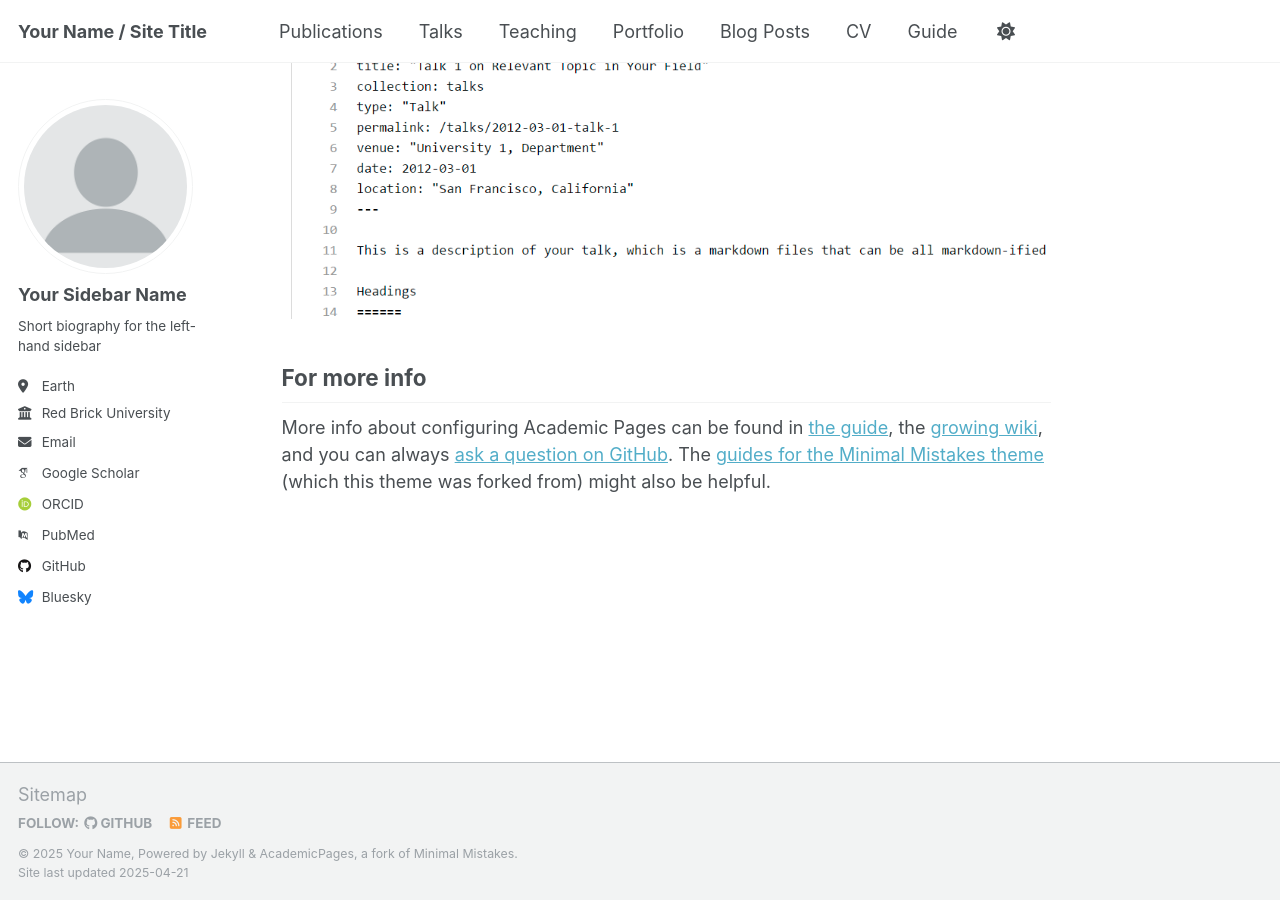
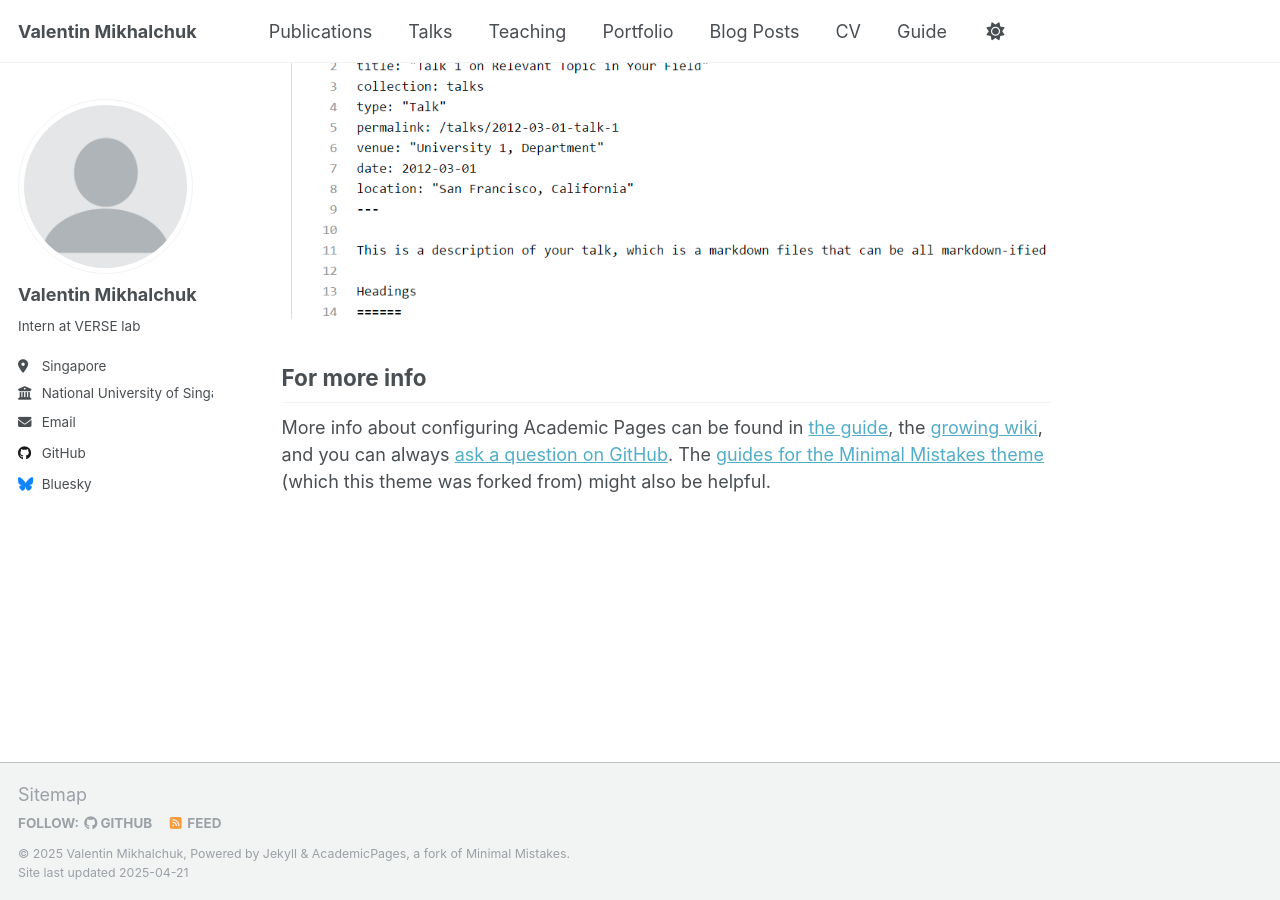
Before and after one commit to ValyMihalchuk/ValyMihalchuk.github.io, a Jekyll site: the page built from _pages/about.md, in a window 1280 px wide and 900 px high, scrolled down 2636 px. Built offline with Jekyll 4.4.1, drawn with Linux system fonts in a browser that asks for light colours; some web fonts are replaced.

Commit message:
Update _config.yml

```diff
--- a/_config.yml
+++ b/_config.yml
@@ -9,13 +9,13 @@
 # Basic Site Settings
 locale                   : "en-US"
 site_theme               : "default"
-title                    : "Your Name / Site Title"
+title                    : "Valentin Mikhalchuk"
 title_separator          : "-"
-name                     : &name "Your Name"
-description              : &description "personal description"
-url                      : https://academicpages.github.io # the base hostname & protocol for your site e.g. "https://[your GitHub username].github.io"
+name                     : &name "Valentin Mikhalchuk"
+description              : &description "Intern at VERSE lab"
+url                      : https://valymihalchuk.github.io/ # the base hostname & protocol for your site e.g. "https://[your GitHub username].github.io"
 baseurl                  : "" # the subpath of your site, e.g. "/blog"
-repository               : "academicpages/academicpages.github.io"
+repository               : "ValyMihalchuk.github.io"
 
 # Site Author - The following control what appear as part of the author content on the side bar.
 #               If a field is blank the icon and link will not appear, otherwise it will be shown.
@@ -23,29 +23,21 @@
 author:
   # Biographic information
   avatar           : "profile.png"
-  name             : "Your Sidebar Name"
+  name             : "Valentin Mikhalchuk"
   pronouns         : # example: "she/her"
-  bio              : "Short biography for the left-hand sidebar"
-  location         : "Earth"
-  employer         : "Red Brick University"
+  bio              : "Intern at VERSE lab"
+  location         : "Singapore"
+  employer         : "National University of Singapore"
   uri              : # URL
-  email            : "none@example.org"
+  email            : "valy378@gmail.com"
 
   # Academic websites
-  arxiv            : # URL - Update with the correct link to your profile
-  googlescholar    : "https://scholar.google.com/citations?user=PS_CX0AAAAAJ"
-  impactstory      : # URL
-  orcid            : "http://orcid.org/yourorcidurl"
-  semantic         : # URL
-  pubmed           : "https://www.ncbi.nlm.nih.gov/pubmed/?term=john+snow"
-  researchgate     : # URL
-  scopus           : # URL
 
   # Repositories and software development
   bitbucket        : # Username - Update with your username on the site
   codepen          : # Username
   dribbble         : # Username
-  github           : "academicpages"
+  github           : "ValyMihalchuk"
   kaggle           : # Username
   stackoverflow    : # User number or user number and name (i.e., use "1" or "1/jeff-atwood")
 
```
